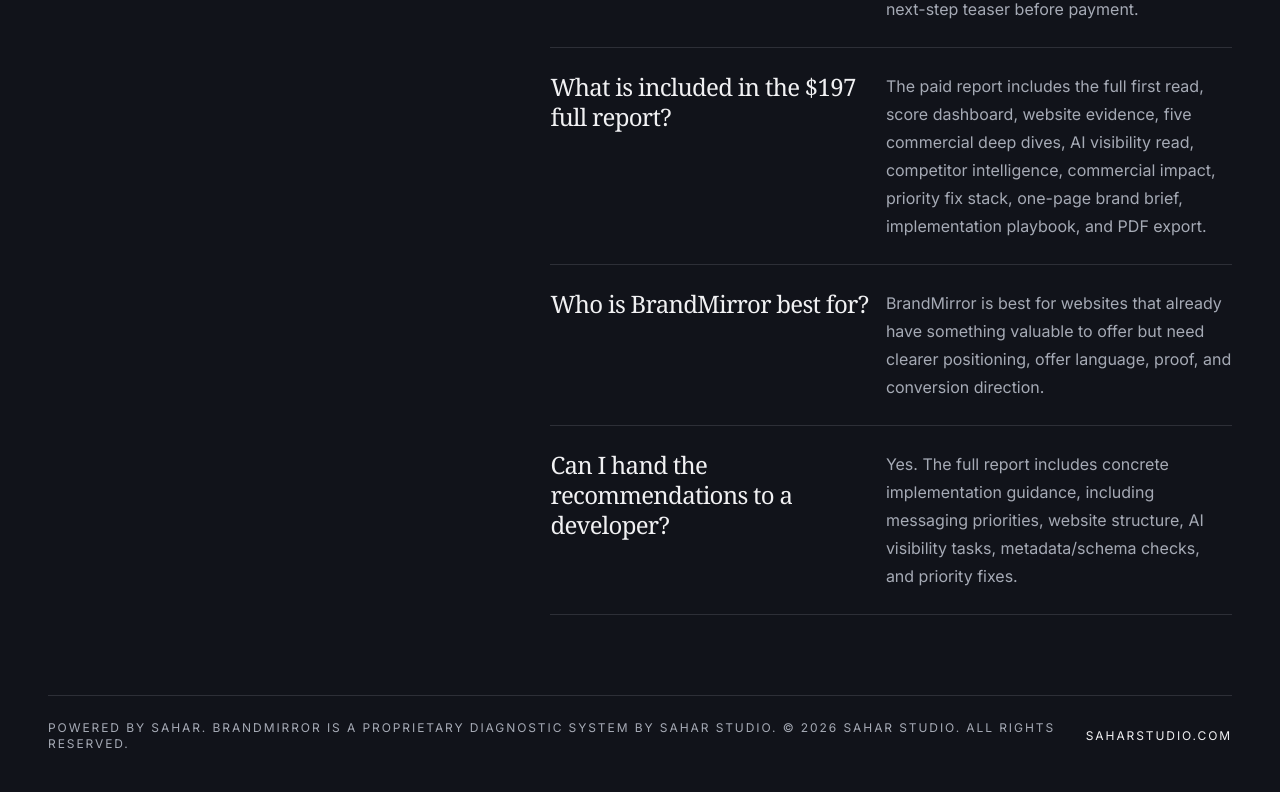
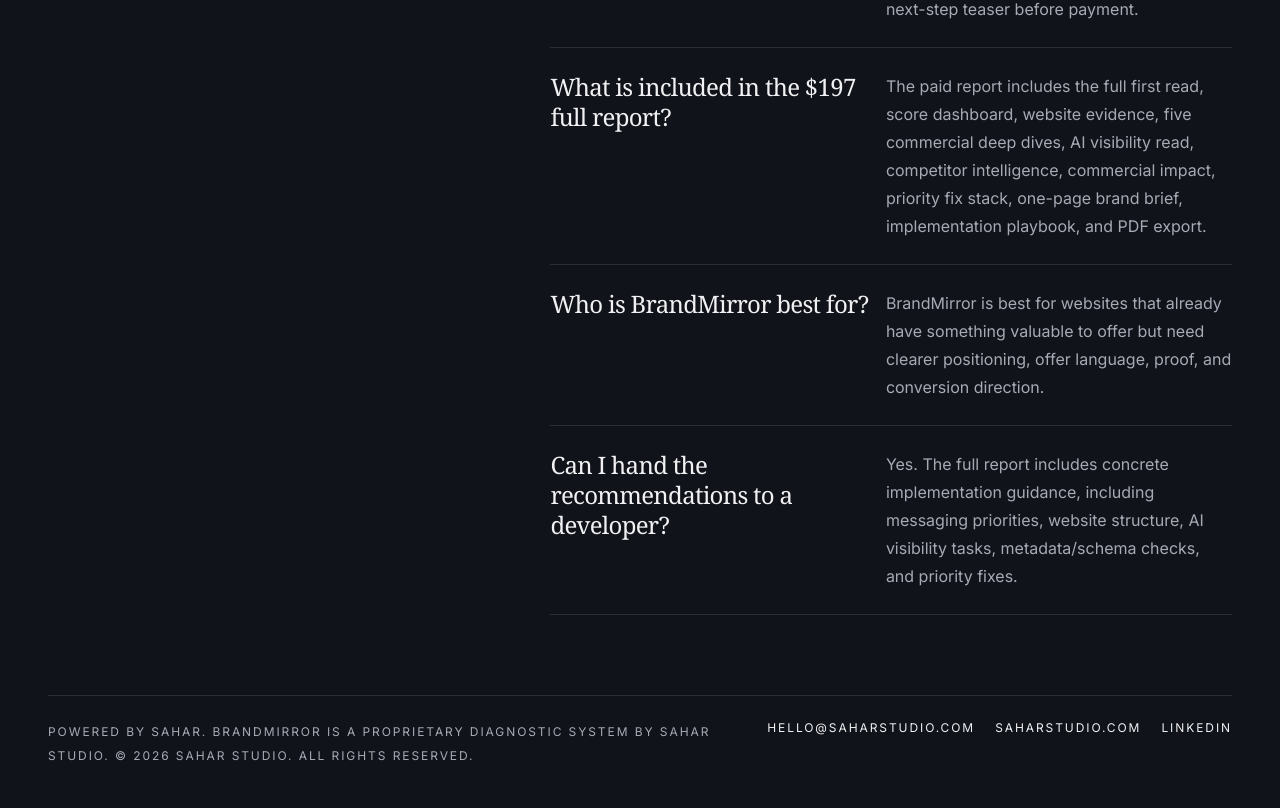
Before and after one commit to marinadabrytskaya/brand-mirror, a Next.js app: page / in a window 1280 px wide. Shown: the part 4357-5165 px from the top of the page. Built offline with nearby package versions, Linux system fonts and the light colour scheme; no server answers.

Commit message:
Add public contact links

```diff
--- a/src/app/page.tsx
+++ b/src/app/page.tsx
@@ -4,6 +4,10 @@
 import { refundLineForLocale } from "@/lib/free-report-copy";
 import { absoluteUrl, SITE_URL } from "@/lib/site-url";
 import siteI18n from "@/lib/site-i18n";
+
+const CONTACT_EMAIL = "hello@saharstudio.com";
+const SAHAR_WEBSITE_URL = "https://saharstudio.com";
+const LINKEDIN_URL = "https://www.linkedin.com/company/112570517/";
 
 export const metadata: Metadata = {
   alternates: {
@@ -20,6 +24,14 @@
     "@type": "Organization",
     name: "SAHAR Studio",
     url: SITE_URL,
+    email: CONTACT_EMAIL,
+    contactPoint: {
+      "@type": "ContactPoint",
+      email: CONTACT_EMAIL,
+      contactType: "customer support",
+      availableLanguage: ["English", "Spanish", "Russian"],
+    },
+    sameAs: [SAHAR_WEBSITE_URL, LINKEDIN_URL],
     brand: {
       "@type": "Brand",
       name: "BrandMirror",
@@ -298,7 +310,7 @@
                 </Link>
               </nav>
               <a
-                href="https://saharstudio.com"
+                href={SAHAR_WEBSITE_URL}
                 className="inline-flex items-center justify-center rounded-full border border-[color:var(--line-strong)] px-3 py-2 text-xs font-medium uppercase tracking-[0.12em] text-[color:var(--foreground)] hover:bg-[color:var(--surface)] sm:px-4 sm:text-sm sm:normal-case sm:tracking-normal"
               >
                 {copy.navSahar}
@@ -517,14 +529,28 @@
       </section>
 
       <footer className="px-6 pb-10 sm:px-8 lg:px-12">
-        <div className="mx-auto flex max-w-7xl flex-col gap-3 border-t border-[color:var(--line)] pt-6 text-xs uppercase tracking-[0.16em] text-[color:var(--foreground-soft)] sm:flex-row sm:items-center sm:justify-between">
-          <p>{copy.legalLine}</p>
-          <a
-            href="https://saharstudio.com"
-            className="text-[color:var(--foreground)] hover:text-[#6FE0C2]"
-          >
-            saharstudio.com
-          </a>
+        <div className="mx-auto grid max-w-7xl gap-5 border-t border-[color:var(--line)] pt-6 text-xs uppercase tracking-[0.16em] text-[color:var(--foreground-soft)] lg:grid-cols-[minmax(0,1fr)_auto] lg:items-start">
+          <p className="max-w-3xl leading-6">{copy.legalLine}</p>
+          <div className="flex flex-wrap gap-x-5 gap-y-3 lg:justify-end">
+            <a
+              href={`mailto:${CONTACT_EMAIL}`}
+              className="text-[color:var(--foreground)] hover:text-[#6FE0C2]"
+            >
+              {CONTACT_EMAIL}
+            </a>
+            <a
+              href={SAHAR_WEBSITE_URL}
+              className="text-[color:var(--foreground)] hover:text-[#6FE0C2]"
+            >
+              saharstudio.com
+            </a>
+            <a
+              href={LINKEDIN_URL}
+              className="text-[color:var(--foreground)] hover:text-[#6FE0C2]"
+            >
+              LinkedIn
+            </a>
+          </div>
         </div>
       </footer>
     </main>
```
